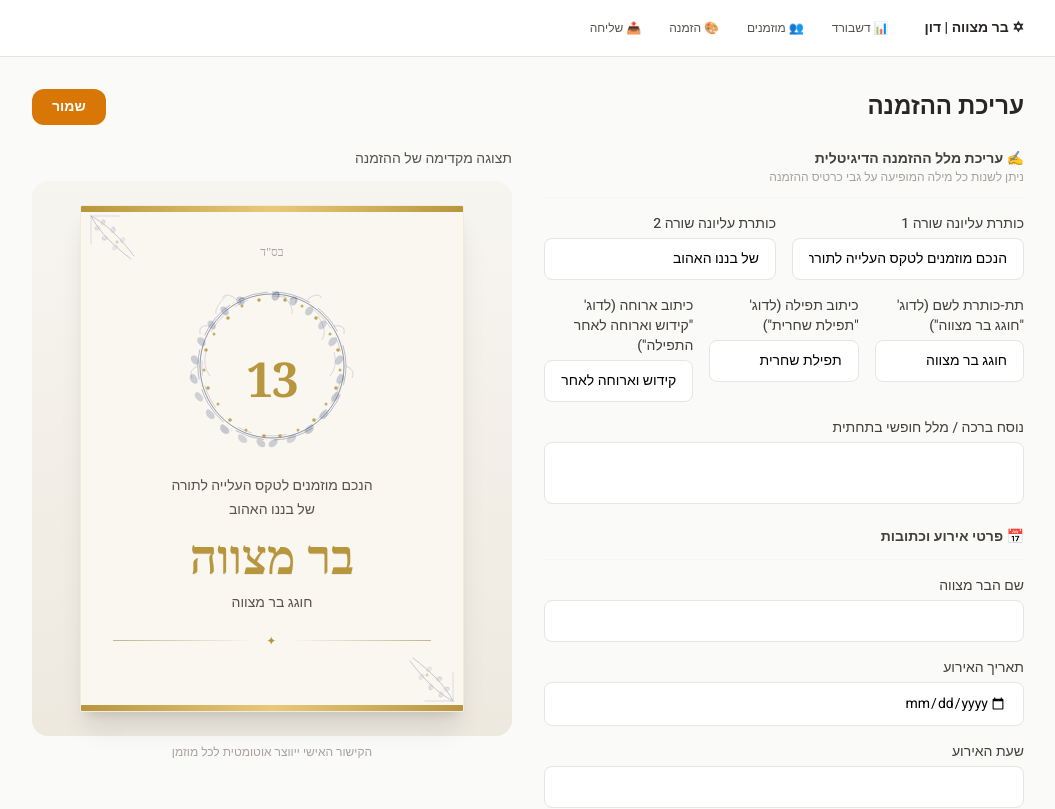
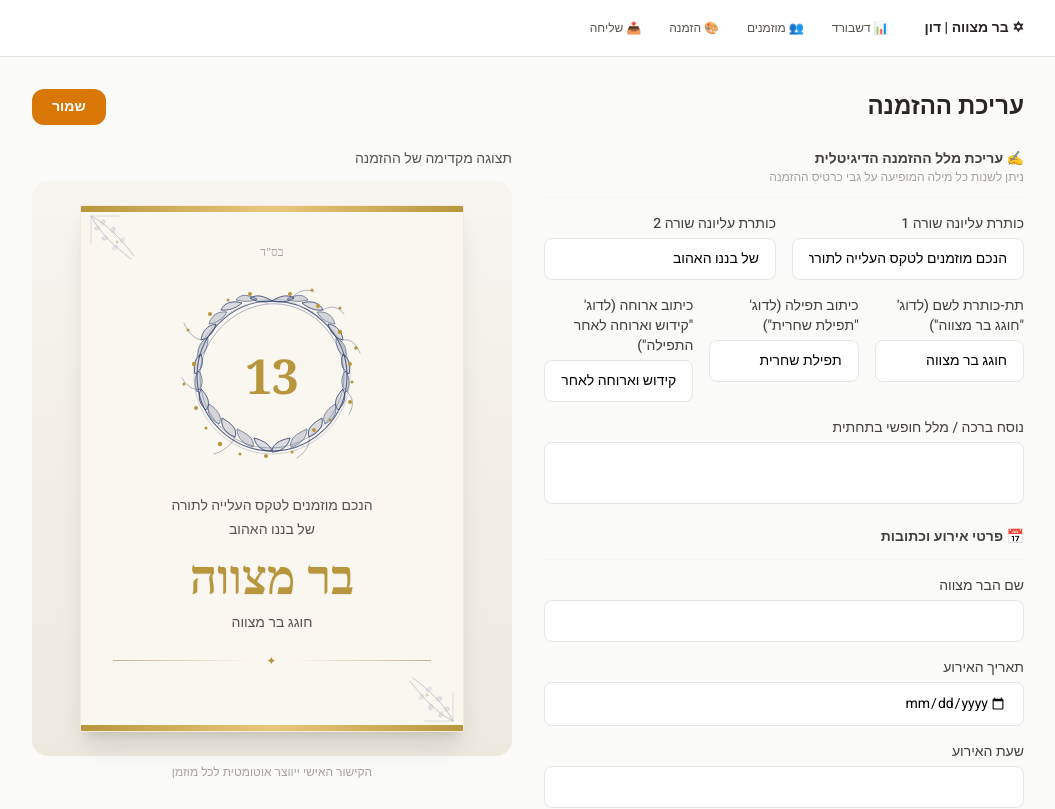
Before and after one commit to afi1982/donbarmizva, a Next.js app: page /admin/invitation in a window 1280 px wide. Shown: the top 809 px of the page, without its empty margins (112-1167 px from the left). Built offline with nearby package versions, Linux system fonts and the light colour scheme; no server answers; a web font is replaced by a local one.

Commit message:
fix(wreath): center wreath and screenshot card element directly to avoid cropping in whatsapp

```diff
--- a/components/botanical/BotanicalLayout.tsx
+++ b/components/botanical/BotanicalLayout.tsx
@@ -14,7 +14,7 @@ export default function BotanicalLayout({ children, className = '', showWreath =
       style={{ background: 'linear-gradient(180deg, #f7f5f0 0%, #eee9df 100%)' }}
       dir="rtl"
     >
-      <div className="relative w-full max-w-sm mx-auto bg-[#faf6f0] rounded-sm shadow-xl overflow-hidden border border-[#ebdcb9]/40">
+      <div id="invitation-card" className="relative w-full max-w-sm mx-auto bg-[#faf6f0] rounded-sm shadow-xl overflow-hidden border border-[#ebdcb9]/40">
         {/* Gold stripe top */}
         <div className="h-1.5 w-full" style={{ background: 'linear-gradient(90deg, #b8963e, #e8c97a, #b8963e)' }} />
 
--- a/components/botanical/FloralWreath.tsx
+++ b/components/botanical/FloralWreath.tsx
@@ -1,128 +1,132 @@
 export default function FloralWreath() {
   return (
+    <div className="relative w-[200px] h-[200px] flex items-center justify-center">
+      {/* SVG Wreath */}
       <svg
-      width="180"
-      height="180"
-      viewBox="0 0 180 180"
+        width="200"
+        height="200"
+        viewBox="0 0 200 200"
         fill="none"
         xmlns="http://www.w3.org/2000/svg"
-      aria-label="Floral wreath with number 13"
+        className="absolute inset-0"
+        aria-hidden="true"
       >
-      {/* Background soft shadow effect */}
-      <circle cx="90" cy="90" r="74" stroke="#ebdcb9" strokeWidth="0.5" strokeDasharray="3 3" opacity="0.4" />
-
-      {/* Main woven branch ring (3 overlapping delicate lines for hand-drawn look) */}
-      <circle cx="90" cy="90" r="72" stroke="#2c3e6b" strokeWidth="0.8" opacity="0.65" />
+        {/* Main organic circular stems (overlapping) */}
         <path
-        d="M90 16 A 74 74 0 1 1 89.9 16"
+          d="M100 25 C141 25, 175 59, 175 100 C175 141, 141 175, 100 175 C59 175, 25 141, 25 100 C25 59, 59 25, 100 25"
           stroke="#2c3e6b"
-        strokeWidth="0.6"
-        strokeDasharray="40 10 30 15"
+          strokeWidth="1.2"
+          strokeLinecap="round"
+          opacity="0.75"
+        />
+        <path
+          d="M95 28 C138 24, 172 61, 172 100 C172 139, 138 172, 98 172 C58 172, 28 139, 28 100 C28 65, 59 32, 95 28"
+          stroke="#3a4f7a"
+          strokeWidth="0.8"
+          strokeLinecap="round"
           opacity="0.5"
         />
         <path
-        d="M90 20 A 70 70 0 1 1 89.9 20"
-        stroke="#3a4f7a"
+          d="M105 23 C145 28, 178 63, 178 100 C178 143, 142 178, 100 178 C57 178, 22 143, 22 100 C22 57, 58 24, 105 23"
+          stroke="#2c3e6b"
           strokeWidth="0.5"
-        strokeDasharray="15 30 25 10"
+          strokeLinecap="round"
           opacity="0.4"
         />
 
-      {/* Delicate hand-drawn leaf nodes winding around the circle */}
-      {/* Top section (0 - 90 deg) */}
-      <path d="M90 18 C94 13, 100 15, 97 22 C94 27, 88 25, 90 18Z" fill="#2c3e6b" opacity="0.25" />
-      <path d="M91 19 C94 15, 98 16, 96 21" stroke="#2c3e6b" strokeWidth="0.5" fill="none" opacity="0.5" />
+        {/* Detailed Leaf Paths - Outer & Inner along the circle */}
+        {/* Top & Right side leaves */}
+        <path d="M100 25 C108 20, 115 18, 122 22 C116 26, 108 27, 100 25 Z" fill="#2c3e6b" fillOpacity="0.15" stroke="#2c3e6b" strokeWidth="0.8" />
+        <path d="M115 23 C125 18, 132 18, 136 24 C128 26, 121 26, 115 23 Z" fill="#3a4f7a" fillOpacity="0.2" stroke="#3a4f7a" strokeWidth="0.6" />
+        <path d="M130 27 C140 24, 148 27, 151 34 C143 35, 136 32, 130 27 Z" fill="#2c3e6b" fillOpacity="0.15" stroke="#2c3e6b" strokeWidth="0.8" />
+        <path d="M145 36 C155 35, 161 40, 163 48 C155 47, 149 43, 145 36 Z" fill="#3a4f7a" fillOpacity="0.2" stroke="#3a4f7a" strokeWidth="0.6" />
+        <path d="M156 48 C165 49, 170 56, 171 64 C163 62, 158 56, 156 48 Z" fill="#2c3e6b" fillOpacity="0.15" stroke="#2c3e6b" strokeWidth="0.8" />
+        <path d="M164 62 C172 65, 175 73, 174 81 C167 78, 164 71, 164 62 Z" fill="#3a4f7a" fillOpacity="0.2" stroke="#3a4f7a" strokeWidth="0.6" />
+        <path d="M171 78 C177 82, 179 90, 177 98 C170 94, 168 87, 171 78 Z" fill="#2c3e6b" fillOpacity="0.15" stroke="#2c3e6b" strokeWidth="0.8" />
+        <path d="M173 95 C178 100, 178 108, 175 116 C169 111, 168 103, 173 95 Z" fill="#3a4f7a" fillOpacity="0.2" stroke="#3a4f7a" strokeWidth="0.6" />
 
-      <path d="M108 22 C114 18, 118 22, 114 28 C110 32, 106 28, 108 22Z" fill="#2c3e6b" opacity="0.22" />
-      <path d="M109 23 C113 20, 116 23, 113 27" stroke="#2c3e6b" strokeWidth="0.5" fill="none" opacity="0.5" />
+        {/* Bottom & Right side leaves */}
+        <path d="M171 113 C175 121, 172 129, 166 134 C161 128, 164 120, 171 113 Z" fill="#2c3e6b" fillOpacity="0.15" stroke="#2c3e6b" strokeWidth="0.8" />
+        <path d="M163 128 C166 137, 161 144, 153 148 C149 141, 154 134, 163 128 Z" fill="#3a4f7a" fillOpacity="0.2" stroke="#3a4f7a" strokeWidth="0.6" />
+        <path d="M150 142 C152 151, 145 158, 137 161 C134 153, 141 147, 150 142 Z" fill="#2c3e6b" fillOpacity="0.15" stroke="#2c3e6b" strokeWidth="0.8" />
+        <path d="M135 153 C135 163, 127 169, 119 171 C117 163, 124 158, 135 153 Z" fill="#3a4f7a" fillOpacity="0.2" stroke="#3a4f7a" strokeWidth="0.6" />
+        <path d="M118 162 C116 171, 108 176, 100 176 C100 168, 108 164, 118 162 Z" fill="#2c3e6b" fillOpacity="0.15" stroke="#2c3e6b" strokeWidth="0.8" />
 
-      <path d="M125 32 C131 28, 134 33, 129 38 C124 42, 121 37, 125 32Z" fill="#3a4f7a" opacity="0.25" />
-      <path d="M138 46 C144 42, 147 47, 142 52 C137 56, 134 51, 138 46Z" fill="#2c3e6b" opacity="0.2" />
+        {/* Bottom & Left side leaves */}
+        <path d="M100 175 C92 176, 84 171, 82 162 C90 164, 98 168, 100 175 Z" fill="#2c3e6b" fillOpacity="0.15" stroke="#2c3e6b" strokeWidth="0.8" />
+        <path d="M81 171 C73 169, 65 163, 65 153 C76 158, 83 163, 81 171 Z" fill="#3a4f7a" fillOpacity="0.2" stroke="#3a4f7a" strokeWidth="0.6" />
+        <path d="M63 161 C55 158, 48 151, 50 142 C59 147, 66 153, 63 161 Z" fill="#2c3e6b" fillOpacity="0.15" stroke="#2c3e6b" strokeWidth="0.8" />
+        <path d="M47 148 C39 144, 34 137, 37 128 C46 134, 51 141, 47 148 Z" fill="#3a4f7a" fillOpacity="0.2" stroke="#3a4f7a" strokeWidth="0.6" />
+        <path d="M34 134 C28 129, 25 121, 29 113 C36 120, 39 128, 34 134 Z" fill="#2c3e6b" fillOpacity="0.15" stroke="#2c3e6b" strokeWidth="0.8" />
+        <path d="M25 116 C22 108, 22 100, 27 95 C32 103, 31 111, 25 116 Z" fill="#3a4f7a" fillOpacity="0.2" stroke="#3a4f7a" strokeWidth="0.6" />
 
-      {/* Mid Right (90 - 180 deg) */}
-      <path d="M149 62 C155 59, 157 65, 152 69 C147 73, 144 67, 149 62Z" fill="#3a4f7a" opacity="0.24" />
-      <path d="M156 80 C162 78, 163 84, 158 88 C153 91, 151 85, 156 80Z" fill="#2c3e6b" opacity="0.22" />
-      <path d="M158 98 C163 97, 164 103, 159 107 C154 110, 152 104, 158 98Z" fill="#3a4f7a" opacity="0.25" />
-      <path d="M154 116 C159 116, 158 122, 153 125 C148 127, 147 121, 154 116Z" fill="#2c3e6b" opacity="0.2" />
+        {/* Top & Left side leaves */}
+        <path d="M23 98 C21 90, 23 82, 29 78 C32 87, 30 94, 23 98 Z" fill="#2c3e6b" fillOpacity="0.15" stroke="#2c3e6b" strokeWidth="0.8" />
+        <path d="M26 81 C25 73, 28 65, 36 62 C36 71, 33 78, 26 81 Z" fill="#3a4f7a" fillOpacity="0.2" stroke="#3a4f7a" strokeWidth="0.6" />
+        <path d="M29 64 C30 56, 35 49, 44 48 C42 56, 37 62, 29 64 Z" fill="#2c3e6b" fillOpacity="0.15" stroke="#2c3e6b" strokeWidth="0.8" />
+        <path d="M37 48 C39 40, 45 35, 55 36 C51 43, 45 47, 37 48 Z" fill="#3a4f7a" fillOpacity="0.2" stroke="#3a4f7a" strokeWidth="0.6" />
+        <path d="M49 34 C52 27, 60 24, 70 27 C64 32, 57 35, 49 34 Z" fill="#2c3e6b" fillOpacity="0.15" stroke="#2c3e6b" strokeWidth="0.8" />
+        <path d="M64 24 C68 18, 75 18, 85 23 C79 26, 72 26, 64 24 Z" fill="#3a4f7a" fillOpacity="0.2" stroke="#3a4f7a" strokeWidth="0.6" />
+        <path d="M78 22 C85 18, 92 20, 100 25 C92 27, 84 26, 78 22 Z" fill="#2c3e6b" fillOpacity="0.15" stroke="#2c3e6b" strokeWidth="0.8" />
 
-      {/* Lower Right (180 - 270 deg) */}
-      <path d="M144 133 C148 135, 146 141, 141 143 C136 144, 135 138, 144 133Z" fill="#3a4f7a" opacity="0.23" />
-      <path d="M130 148 C134 151, 131 157, 126 158 C121 158, 121 152, 130 148Z" fill="#2c3e6b" opacity="0.25" />
-      <path d="M113 158 C116 162, 112 167, 107 167 C103 166, 104 160, 113 158Z" fill="#3a4f7a" opacity="0.2" />
-      <path d="M95 163 C97 168, 92 172, 88 171 C85 169, 87 163, 95 163Z" fill="#2c3e6b" opacity="0.22" />
+        {/* Small delicate branches/stems shooting off the main circle */}
+        <path d="M120 22 C125 15, 135 12, 142 16" stroke="#2c3e6b" strokeWidth="0.6" strokeLinecap="round" opacity="0.6" />
+        <path d="M151 34 C160 28, 168 32, 172 38" stroke="#2c3e6b" strokeWidth="0.6" strokeLinecap="round" opacity="0.6" />
+        <path d="M171 64 C180 62, 185 70, 188 77" stroke="#2c3e6b" strokeWidth="0.6" strokeLinecap="round" opacity="0.6" />
+        <path d="M175 116 C183 122, 181 132, 177 138" stroke="#2c3e6b" strokeWidth="0.6" strokeLinecap="round" opacity="0.6" />
+        <path d="M137 161 C139 170, 131 178, 125 182" stroke="#2c3e6b" strokeWidth="0.6" strokeLinecap="round" opacity="0.6" />
+        <path d="M63 161 C59 170, 50 176, 42 178" stroke="#2c3e6b" strokeWidth="0.6" strokeLinecap="round" opacity="0.6" />
+        <path d="M29 113 C20 115, 14 109, 10 102" stroke="#2c3e6b" strokeWidth="0.6" strokeLinecap="round" opacity="0.6" />
+        <path d="M29 64 C20 62, 15 54, 12 47" stroke="#2c3e6b" strokeWidth="0.6" strokeLinecap="round" opacity="0.6" />
 
-      {/* Bottom section (left side mirror arcs) */}
-      <path d="M75 163 C73 168, 78 172, 82 171 C85 169, 83 163, 75 163Z" fill="#2c3e6b" opacity="0.22" />
-      <path d="M57 158 C54 162, 58 167, 63 167 C67 166, 66 160, 57 158Z" fill="#3a4f7a" opacity="0.2" />
-      <path d="M40 148 C36 151, 39 157, 44 158 C49 158, 49 152, 40 148Z" fill="#2c3e6b" opacity="0.25" />
-      <path d="M26 133 C22 135, 24 141, 29 143 C34 144, 35 138, 26 133Z" fill="#3a4f7a" opacity="0.23" />
+        {/* Delicate gold berries / flower buds placed organically (not in a perfect circle) */}
+        <circle cx="118" cy="18" r="2" fill="#b8963e" />
+        <circle cx="140" cy="14" r="1.5" fill="#b8963e" />
+        <circle cx="146" cy="30" r="2" fill="#b8963e" />
+        <circle cx="168" cy="32" r="1.5" fill="#b8963e" />
+        <circle cx="168" cy="56" r="2.2" fill="#b8963e" />
+        <circle cx="184" cy="72" r="1.8" fill="#b8963e" />
+        <circle cx="178" cy="88" r="2" fill="#b8963e" />
+        <circle cx="180" cy="106" r="1.5" fill="#b8963e" />
+        <circle cx="178" cy="126" r="2" fill="#b8963e" />
+        <circle cx="158" cy="144" r="1.5" fill="#b8963e" />
+        <circle cx="142" cy="154" r="2" fill="#b8963e" />
+        <circle cx="120" cy="176" r="1.5" fill="#b8963e" />
+        <circle cx="94" cy="180" r="2" fill="#b8963e" />
+        <circle cx="68" cy="178" r="1.5" fill="#b8963e" />
+        <circle cx="48" cy="168" r="2.2" fill="#b8963e" />
+        <circle cx="34" cy="152" r="1.5" fill="#b8963e" />
+        <circle cx="24" cy="132" r="2" fill="#b8963e" />
+        <circle cx="12" cy="108" r="1.5" fill="#b8963e" />
+        <circle cx="22" cy="88" r="2.2" fill="#b8963e" />
+        <circle cx="16" cy="54" r="1.5" fill="#b8963e" />
+        <circle cx="38" cy="38" r="2" fill="#b8963e" />
+        <circle cx="56" cy="24" r="1.5" fill="#b8963e" />
+        <circle cx="78" cy="18" r="2" fill="#b8963e" />
+      </svg>
 
-      {/* Mid Left (270 - 360 deg) */}
-      <path d="M16 116 C11 116, 12 122, 17 125 C22 127, 23 121, 16 116Z" fill="#2c3e6b" opacity="0.2" />
-      <path d="M12 98 C7 97, 6 103, 11 107 C16 110, 18 104, 12 98Z" fill="#3a4f7a" opacity="0.25" />
-      <path d="M14 80 C8 78, 7 84, 12 88 C17 91, 19 85, 14 80Z" fill="#2c3e6b" opacity="0.22" />
-      <path d="M21 62 C15 59, 13 65, 18 69 C23 73, 26 67, 21 62Z" fill="#3a4f7a" opacity="0.24" />
-
-      {/* Upper Left (360 - 90 deg) */}
-      <path d="M32 46 C26 42, 23 47, 28 52 C33 56, 36 51, 32 46Z" fill="#2c3e6b" opacity="0.2" />
-      <path d="M45 32 C39 28, 36 33, 41 38 C46 42, 49 37, 45 32Z" fill="#3a4f7a" opacity="0.25" />
-      <path d="M62 22 C56 18, 52 22, 56 28 C60 32, 64 28, 62 22Z" fill="#2c3e6b" opacity="0.22" />
-      <path d="M63 23 C59 20, 56 23, 59 27" stroke="#2c3e6b" strokeWidth="0.5" fill="none" opacity="0.5" />
-
-      {/* Overlapping small branch strokes for organic look */}
-      <path d="M102 20 Q112 32 110 38" stroke="#2c3e6b" strokeWidth="0.4" fill="none" opacity="0.4" />
-      <path d="M136 40 Q146 54 140 64" stroke="#2c3e6b" strokeWidth="0.4" fill="none" opacity="0.4" />
-      <path d="M152 76 Q156 90 148 100" stroke="#2c3e6b" strokeWidth="0.4" fill="none" opacity="0.4" />
-      <path d="M44 20 Q32 32 34 38" stroke="#2c3e6b" strokeWidth="0.4" fill="none" opacity="0.4" />
-      <path d="M24 76 Q20 90 28 100" stroke="#2c3e6b" strokeWidth="0.4" fill="none" opacity="0.4" />
-
-      {/* Gold berry highlights around the wreath (matches the photo design) */}
-      <circle cx="103" cy="24" r="1.8" fill="#b8963e" opacity="0.85" />
-      <circle cx="120" cy="30" r="1.5" fill="#b8963e" opacity="0.75" />
-      <circle cx="134" cy="42" r="1.8" fill="#b8963e" opacity="0.85" />
-      <circle cx="148" cy="58" r="1.5" fill="#b8963e" opacity="0.75" />
-      <circle cx="156" cy="74" r="1.8" fill="#b8963e" opacity="0.85" />
-      <circle cx="158" cy="94" r="1.5" fill="#b8963e" opacity="0.75" />
-      <circle cx="154" cy="112" r="1.8" fill="#b8963e" opacity="0.85" />
-      <circle cx="144" cy="128" r="1.5" fill="#b8963e" opacity="0.75" />
-      <circle cx="132" cy="144" r="1.8" fill="#b8963e" opacity="0.85" />
-      <circle cx="116" cy="154" r="1.5" fill="#b8963e" opacity="0.75" />
-      <circle cx="98" cy="160" r="1.8" fill="#b8963e" opacity="0.85" />
-
-      <circle cx="77" cy="24" r="1.8" fill="#b8963e" opacity="0.85" />
-      <circle cx="60" cy="30" r="1.5" fill="#b8963e" opacity="0.75" />
-      <circle cx="46" cy="42" r="1.8" fill="#b8963e" opacity="0.85" />
-      <circle cx="32" cy="58" r="1.5" fill="#b8963e" opacity="0.75" />
-      <circle cx="24" cy="74" r="1.8" fill="#b8963e" opacity="0.85" />
-      <circle cx="22" cy="94" r="1.5" fill="#b8963e" opacity="0.75" />
-      <circle cx="26" cy="112" r="1.8" fill="#b8963e" opacity="0.85" />
-      <circle cx="36" cy="128" r="1.5" fill="#b8963e" opacity="0.75" />
-      <circle cx="48" cy="144" r="1.8" fill="#b8963e" opacity="0.85" />
-      <circle cx="64" cy="154" r="1.5" fill="#b8963e" opacity="0.75" />
-      <circle cx="82" cy="160" r="1.8" fill="#b8963e" opacity="0.85" />
-
-      {/* Decorative leaf branch curls pointing outward */}
-      <path d="M125 24 Q135 15 140 22" stroke="#2c3e6b" strokeWidth="0.5" fill="none" opacity="0.35" />
-      <path d="M152 50 Q164 48 162 58" stroke="#2c3e6b" strokeWidth="0.5" fill="none" opacity="0.35" />
-      <path d="M164 90 Q174 94 170 102" stroke="#2c3e6b" strokeWidth="0.5" fill="none" opacity="0.35" />
-      <path d="M55 24 Q45 15 40 22" stroke="#2c3e6b" strokeWidth="0.5" fill="none" opacity="0.35" />
-      <path d="M28 50 Q16 48 18 58" stroke="#2c3e6b" strokeWidth="0.5" fill="none" opacity="0.35" />
-      <path d="M16 90 Q6 94 10 102" stroke="#2c3e6b" strokeWidth="0.5" fill="none" opacity="0.35" />
-
-      {/* Center gold styled "13" with serif elegance */}
-      <text
-        x="90"
-        y="102"
-        textAnchor="middle"
-        dominantBaseline="central"
-        fontFamily="Georgia, 'Times New Roman', serif"
-        fontSize="48"
-        fontWeight="bold"
-        fill="#b8963e"
-        style={{ letterSpacing: '-1px' }}
+      {/* Perfectly centered 13 overlay */}
+      <div
+        className="absolute font-bold text-[#b8963e] flex items-center justify-center"
+        style={{
+          fontFamily: "Georgia, 'Times New Roman', serif",
+          fontSize: "48px",
+          lineHeight: "1",
+          top: "50%",
+          left: "50%",
+          transform: "translate(-50%, -50%)",
+          margin: 0,
+          padding: 0,
+          display: "flex",
+          alignItems: "center",
+          justifyContent: "center",
+          height: "48px",
+          width: "100px",
+          textAlign: "center"
+        }}
       >
         13
-      </text>
-    </svg>
+      </div>
+    </div>
   )
 }
```
Also changed, not shown: 1 other file (tests, documents, lock files or other folders). Lines whose indentation alone changed are shown as unchanged.
